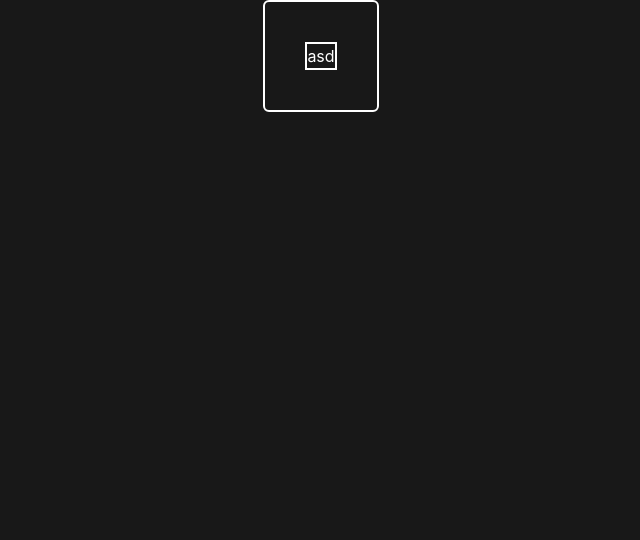
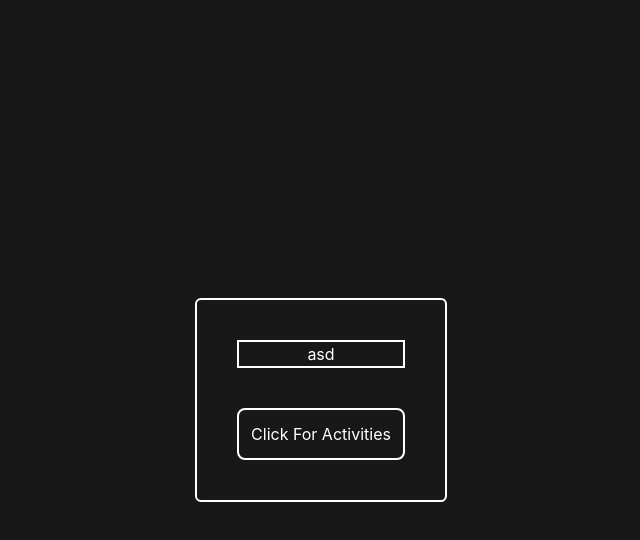
Before and after one commit to Killdroid2342/random-activities, a React (Vite) app: page / in a window 1280 px wide. Shown: the top 540 px of the page, without its empty margins (319-959 px from the left). Built offline with nearby package versions, Linux system fonts and the light colour scheme.

Commit message:
added more styling and added button

```diff
--- a/src/RandomActivities/RandomActivities.jsx
+++ b/src/RandomActivities/RandomActivities.jsx
@@ -5,9 +5,12 @@ const RandomActivities = () => {
   const [activites, setActivites] = useState('');
 
   return (
-    <div className='flex flex-col items-center'>
-      <div className='border-2 border-white rounded-md p-10'>
+    <div className='flex flex-col items-center justify-center my-auto h-screen text-center'>
+      <div className='border-2 border-white rounded-md p-10 '>
         <p className='border-2 border-white'>asd</p>
+        <button className='border-2 border-white p-3 rounded-lg mt-10'>
+          Click For Activities
+        </button>
       </div>
     </div>
   );
```
